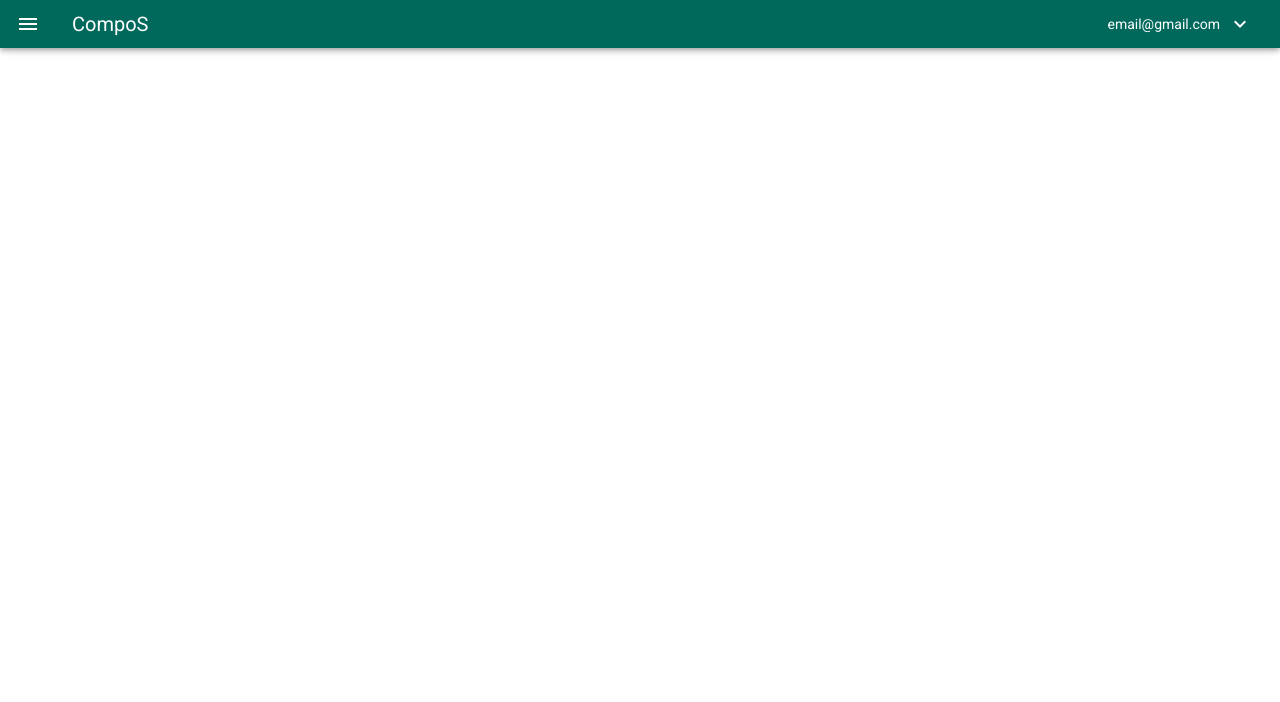
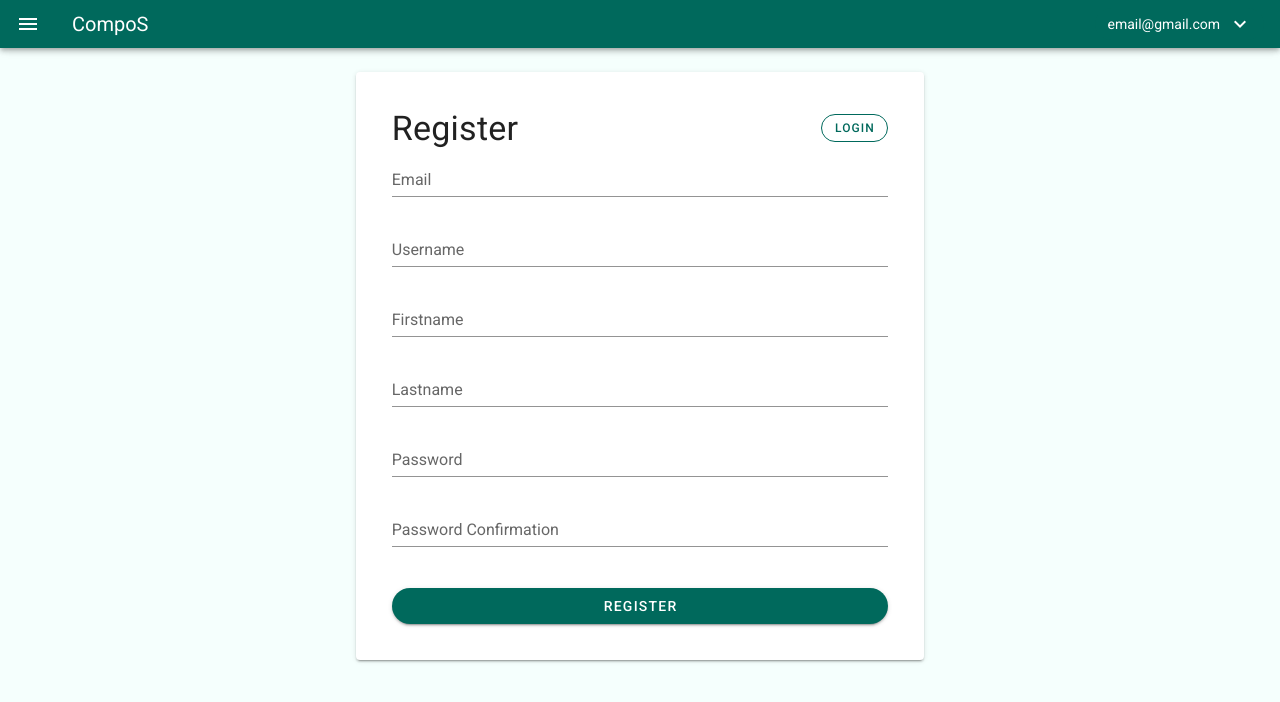
Before and after one commit to a-kelen/diplom-ui, a Vue app: page /register in a window 1280 px wide. Shown: the top 702 px of the page. Built offline with nearby package versions, Linux system fonts and the light colour scheme.

Commit message:
Add Library Page

```diff
--- a/src/App.vue
+++ b/src/App.vue
@@ -17,13 +17,18 @@ import Navbar from "./components/Navbar.vue"
 
 export default {
   name: "App",
-
   components: {
     Navbar
   },
-
   data: () => ({
     //
   })
 };
 </script>
+
+<style scoped>
+#app {
+    background-color: #f5fffd;
+}
+
+</style>
--- /dev/null
+++ b/src/components/items/ComponentRow.vue
@@ -0,0 +1,15 @@
+<template>
+  <v-card class="d-flex align-center my-2 pa-2">
+    <v-icon color="green">mdi-vuejs</v-icon>
+    <div class="mx-3">ComponentName</div>
+    <v-chip color="green" class="ml-auto" label>Format</v-chip>
+  </v-card>
+</template>
+
+<script>
+export default {
+  name: "ComponentRow",
+  data: () => ({
+  })
+};
+</script>
--- a/src/plugins/vuetify.js
+++ b/src/plugins/vuetify.js
@@ -7,11 +7,19 @@ Vue.use(Vuetify);
 export default new Vuetify({
     theme: {
         themes: {
+          options: {
+              customProperties: true
+          },
           light: {
             primary: colors.teal.darken3,
             secondary: colors.teal.darken2,
-            accent: colors.teal
+            accent: colors.teal,
+            background: colors.grey.darken1
           },
+          dark: {
+            background: '#ffffff'
+          },
+
         },
       }
 });
--- a/src/router/index.js
+++ b/src/router/index.js
@@ -51,9 +51,17 @@ const routes = [
   {
     path: "/about",
     name: "About",
-
-    component: () =>
-      import(/* webpackChunkName: "about" */ "../views/About.vue")
+    component: () => import("../views/About.vue")
+  },
+  {
+    path: "/login",
+    name: "Login",
+    component: () => import("../views/Login.vue")
+  },
+  {
+    path: "/register",
+    name: "Register",
+    component: () => import("../views/Register.vue")
   }
 ];
 
--- a/src/views/LibraryPage.vue
+++ b/src/views/LibraryPage.vue
@@ -1,14 +1,91 @@
 <template>
-    <div>
-    </div>
+    <v-container>
+      <v-row>
+        <v-col md="2">
+          <v-avatar
+            size="150"
+            color="teal"
+            tile
+          >
+            RR
+          </v-avatar>
+        </v-col>
+        <v-col md="10">
+          <v-row>
+            <v-col>
+              <v-sheet class="transparent d-flex align-center">
+                <v-card-text class="text-h4">
+                  Title
+                </v-card-text>
+                <v-rating class="ml-auto"></v-rating>
+              </v-sheet>
+            </v-col>
+          </v-row>
+          <v-row>
+            <v-col>
+              <v-sheet class="transparent gap d-flex align-center">
+                <v-card-text>
+                  author-a
+                </v-card-text>
+                <v-btn color="primary" icon>
+                  <v-icon>mdi-heart-outline</v-icon>
+                </v-btn>
+                <v-btn color="primary" icon>
+                  <v-icon>mdi-download-outline</v-icon>
+                </v-btn>
+                <v-btn color="primary">Get</v-btn>
+              </v-sheet>
+            </v-col>
+          </v-row>
+        </v-col>
+      </v-row>
+
+      <v-row>
+        <v-col offset="2" >
+          <v-card class="px-2">
+            <v-tabs v-model="tab" grow>
+              <v-tab href="#tab-1">Description</v-tab>
+              <v-tab href="#tab-2">Components</v-tab>
+              <v-tab href="#tab-3">Dependencies</v-tab>
+            </v-tabs>
+            <v-tabs-items class="transparent-body tabs-item-focus-opacity" v-model="tab">
+              <v-tab-item background-opacity="0" value="tab-1">
+                sdfsdfsdf
+              </v-tab-item>
+              <v-tab-item value="tab-2">
+                  <component-row/>
+                  <component-row/>
+                  <component-row/>
+                  <component-row/>
+              </v-tab-item>
+              <v-tab-item value="tab-3">
+                sdfsdfsdf
+              </v-tab-item>
+            </v-tabs-items>
+          </v-card>
+        </v-col>
+      </v-row>
+    </v-container>
 </template>
 
 <script>
+import ComponentRow from '../components/items/ComponentRow.vue';
 export default {
   name: "Library",
-  components: {}
+  components: {
+    ComponentRow
+  },
+  data: () => ({
+    tab: 'tab-1'
+  })
 };
 </script>
 
 <style scoped>
+.gap {
+  gap: 1rem;
+}
+.transparent-body {
+  background: transparent
+}
 </style>
--- /dev/null
+++ b/src/views/Login.vue
@@ -0,0 +1,34 @@
+<template>
+  <v-container>
+    <v-row>
+        <v-col md="6" offset="3">
+            <v-card class="pa-9">
+                <div class="d-flex align-center">
+                    <v-btn color="primary" to="register" class="mr-auto" small rounded outlined>Register</v-btn>
+                    <div class="text-h4">Login</div>
+                </div>
+                <v-text-field
+                    name="name"
+                    label="Email"
+                    id="id"
+                ></v-text-field>
+                <v-text-field
+                    name="name"
+                    label="Password"
+                    id="id"
+                ></v-text-field>
+
+                <v-btn color="primary" rounded block class="mt-5">Login</v-btn>
+            </v-card>
+        </v-col>
+    </v-row>
+  </v-container>
+</template>
+
+<script>
+export default {
+  name: "Login",
+  data: () => ({
+  })
+};
+</script>
--- /dev/null
+++ b/src/views/Register.vue
@@ -0,0 +1,53 @@
+<template>
+  <v-container>
+    <v-row>
+        <v-col md="6" offset="3">
+            <v-card class="pa-9">
+                <div class="d-flex align-center">
+                    <div class="text-h4">Register</div>
+                    <v-btn color="primary" class="ml-auto" to="login" small rounded outlined>Login</v-btn>
+                </div>
+                <v-text-field
+                    name="name"
+                    label="Email"
+                    id="id"
+                ></v-text-field>
+                <v-text-field
+                    name="name"
+                    label="Username"
+                    id="id"
+                ></v-text-field>
+                <v-text-field
+                    name="name"
+                    label="Firstname"
+                    id="id"
+                ></v-text-field>
+                <v-text-field
+                    name="name"
+                    label="Lastname"
+                    id="id"
+                ></v-text-field>
+                <v-text-field
+                    name="name"
+                    label="Password"
+                    id="id"
+                ></v-text-field>
+                 <v-text-field
+                    name="name"
+                    label="Password Confirmation"
+                    id="id"
+                ></v-text-field>
+                <v-btn color="primary" rounded block class="mt-5">Register</v-btn>
+            </v-card>
+        </v-col>
+    </v-row>
+  </v-container>
+</template>
+
+<script>
+export default {
+  name: "Register",
+  data: () => ({
+  })
+};
+</script>
```
